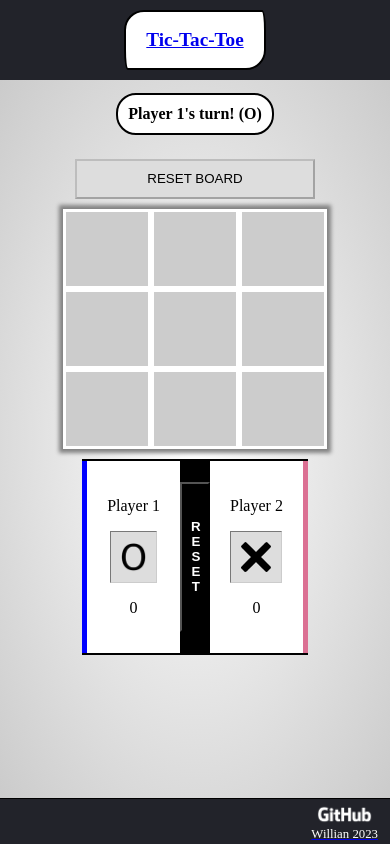
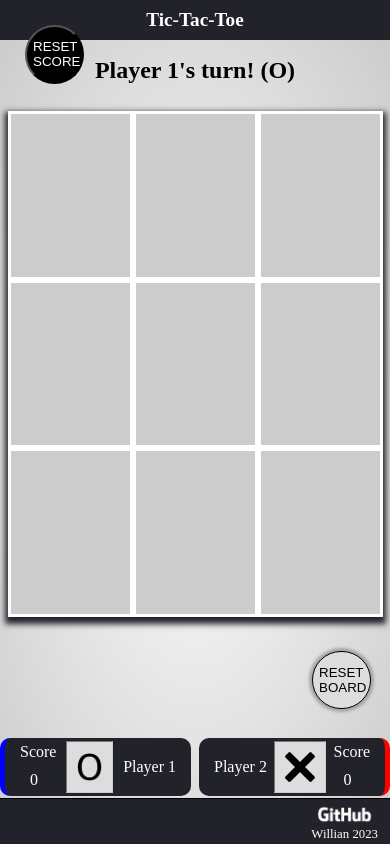
Before and after one commit to theWillPM/Tic-Tac-Toe, a plain HTML site: page index.html in a window 390 px wide. Drawn offline with Linux system fonts and the light colour scheme.

Commit message:
Changed style to be more responsive.
I would still recommend using media queries because of how mobile devices work and how they can change display orientation. This should be addressed in the future.

```diff
--- a/css/styles.css
+++ b/css/styles.css
@@ -8,47 +8,71 @@ header {
     justify-content: center;
     align-items: center;
     width: 100%;
-    height: 80px;
+    height: 40px;
     background-color: #22232a;
-    box-shadow: 0px 0px 3px 1px rgb(26, 26, 26);
+    color: white;
 }
 
 main {
-    background-image: radial-gradient(#ffffff, #cbcbcb);
+    background-image: radial-gradient(#ffffff, #cccccc);
+    display: flex;
+    flex: 1;
+    flex-direction: column;
+    justify-content: flex-start;
+    align-items: center;
+    min-height: calc(100vh - 40px - 45px);
+    gap: 10px;
+}
+
+.main-content {
+    display: flex;
+    min-height: calc(100vh - 80px - 45px);
+    max-width: 98vw;
+    flex: 1;
+    gap: 30px;
+}
+
+.main-content-center {
     display: flex;
     flex-direction: column;
     justify-content: flex-start;
+    height: 50%;
+    flex: 1;
     align-items: center;
-    min-height: calc(100vh - 80px - 46px);
-    gap: 10px;
+    gap: 5vh;
+}
+
+#player-message {
+    font-size: 1.5em;
+    padding: 2vh 0;
+    margin: 0;
 }
 
 table {
     display: flex;
-    flex: 0;
-    box-shadow: 0px 0px 4px 4px rgb(131, 131, 131);
+    box-shadow: 0px 4px 6px 3px #22232a;
+    z-index: 2;
 }
 
 tr {
     display: flex;
-    height: 80px;
+    height: 20vh;
 }
 
 td {
     display: flex;
     align-items: center;
     justify-content: center;
-    min-width: 80px;
+    aspect-ratio: 1 / 1;
+    width: 20vh;
+    max-width: 30vw;
     border: solid white;
     background-color: #CCCCCC;
     transition: 0.4s;
 }
 
 #game-title {
-    border: 2px solid black;
-    border-radius: 20px 4px / 20px;
-    padding: 20px;
-    background-color: white;
+color: white;
 }
 
 h1 {
@@ -62,6 +86,8 @@ h2 {
 
 a {
     transition: 0.6s;
+    text-decoration: none;
+
 }
 
 a:hover:not(#git-link) {
@@ -71,14 +97,6 @@ a:hover:not(#git-link) {
 a:visited {
     color: black;
     text-decoration: none;
-}
-
-#player-message {
-    border: 2px solid black;
-    padding: 10px;
-    border-radius: 20px;
-    background-color: #FFFFFF;
-
 }
 
 td:hover {
@@ -92,59 +110,47 @@ td:hover {
     max-height: 40px;
 }
 
-#reset-button {
+#reset-button, #reset-score-button {
     color: black;
     background-color: #DDDDDD;
-    width: 240px;
+    width: 13vw;
     height: 40px;
     transition: 0.5s;
 }
 
-.scoreboard {
-    background-color: black;
-    display: flex;
-    justify-content: center;
-    align-items: center;
-    border-top: 2px solid black;
-    border-bottom: 2px solid black;
+#reset-score-button {
+    position: absolute;
+    border-radius: 50%;
+    width: 15vw;
+    max-width: 80px;
+    height: 15vw;
+    max-height: 80px;
+    top: 25px;
+    left: 25px;
+    background-color: #000000;
+    color: white;
 }
 
-.vertical-button {
-    display: flex;
-    width: 30px;
-    height: 100%;
+#reset-button:hover {
+    background-color: #ccf0ff;
 }
 
-#reset-score-button {
-    display: flex;
-    justify-content: center;
-    align-items: center;
-    width: 30px;
-    height: 150px;
-    background-color: black;
-    color: white;
-    z-index: 1;
-}
-
-#reset-score-button span {
-    writing-mode: vertical-lr;
-    text-orientation: upright;
-    font-weight: 700;
-    line-height: 0.8rem;
-}
 #reset-score-button:hover {
-    background-color: #444444;
+    background-color: #9d3e3e;
     color: lightblue;
     box-shadow: 0px 0px 2px 2px white;
 }
 
 .player-1-scoreboard, .player-2-scoreboard {
     display: flex;
-    background-color: white;
+    height: 60vh;
     flex-direction: column;
     justify-content: center;
     align-items: center;
     padding: 20px;
+    background-color: #22232a;
+    color: white;
+    border-radius: 10px;
 }
 
 .mark-icon {
@@ -160,9 +166,18 @@ td:hover {
 }
 
 .player-2-scoreboard {
-    border-right: 5px solid palevioletred;
+    border-right: 5px solid red;
 }
 
+.points-container {
+    display: flex;
+    flex-direction: column;
+}
+
+.player-points {
+    height: 10px;
+    margin: 10px;
+}
 
 footer {
     position: absolute;
@@ -200,3 +215,52 @@ footer {
 #footer-github-container:hover {
     background-color: rgb(53, 101, 163);
 }
+
+@media screen and (max-width: 700px)  {
+    main {
+    }
+
+
+    .main-content {
+        width: 90vw;
+        flex-direction: column;
+    }
+
+    .player-1-scoreboard, .player-2-scoreboard {
+        background-color: #22232a;
+        color: white;
+        border-radius: 10px;
+        flex-direction: row-reverse;
+        position: absolute;
+        height: 50px;
+        width: 40%;
+        left: 0px;
+        bottom: 40px;
+        justify-content: space-between;
+        padding: 4px;
+        margin-bottom: 8px;
+        padding-left: 15px;
+        padding-right: 15px;
+
+    }
+    .player-2-scoreboard {
+        flex-direction: row;
+        left: auto;
+        right: 0px;
+    }
+
+    #reset-button {
+        border: 1px solid black;
+        box-shadow: 0px 0px 3px 3px #a5a5a5;
+        position: absolute;
+        bottom: 135px;
+        right: 5vw;
+        border-radius: 50%;
+        height: 15vw;
+        max-height: 60px;
+        width: 15vw;
+        max-width: 60px;
+
+        z-index: 3;
+    }
+}
--- a/index.html
+++ b/index.html
@@ -4,7 +4,7 @@
 <head>
     <meta charset="UTF-8">
     <meta name="description" content="Learning about HTML lists">
-    <meta name="author" content="Arta Farahmand">
+    <meta name="author" content="Willian Pereira Munhoz">
     <meta name="viewport" content="width=device-width,  initial-scale=1.0">
     <title>Module 2 | JavaScript Object Activity | Tic-Tac-Toe</title>
     <link rel="stylesheet" type="text/css" href="css/styles.css" />
@@ -21,7 +21,17 @@
     <main>
 
         <h2 id="player-message">Player 1's turn! (O)</h2>
-        <button type="button" name="reset-button" id="reset-button" onclick="reset();" disabled>RESET BOARD</button>
+        <div class ="main-content">
+
+            <div class="player-1-scoreboard">
+                <p>Player 1</p>
+                <img src="./img/O.png" class="mark-icon">
+                <div class="points-container">
+                    Score
+                    <p class="player-points" id="player-1-score">0</p>
+                </div>
+            </div>
+            <div class="main-content-center">
                 <table id="tic-tac-toe">
                     <tr>
                         <td class="field row-1 column-1" id="1" onclick="draw(1);"></td>
@@ -39,24 +49,21 @@
                         <td class="field row-3 column-1" id="9" onclick="draw(9);"></td>
                     </tr>
                 </table>
-
-        <div class="scoreboard">
-            <div class="player-1-scoreboard">
-                <p>Player 1</p>
-                <img src="./img/O.png" class="mark-icon">
-                <p id="player-1-score">0</p>
-            </div>
-            <div class="vertical-button">
-                <button type="button" name="reset-score-button" id="reset-score-button" onclick="resetScore();" >
-                    <span>RESET</span>
+                <button type="button" name="reset-button" id="reset-button" onclick="reset();" disabled>RESET BOARD</button>
+                <button type="button" name="reset-score-button" id="reset-score-button" onclick="resetScore();">RESET SCORE</button>
                 </button>
             </div>
+
             <div class="player-2-scoreboard">
                 <p>Player 2</p>
                 <img src="./img/X.png" class="mark-icon">
-                <p id="player-2-score">0</p>
+                <div class="points-container">
+                    Score
+                    <p class="player-points" id="player-2-score">0</p>
                 </div>
             </div>
+        </div>
+
 
         <footer>
             <!-- Link to my GitHub -->
--- a/js/mainjs.js
+++ b/js/mainjs.js
@@ -7,7 +7,9 @@ Author: Willian Pereira Munhoz
 
 ///////////////////////////////////////////////////////////////////////////////////////////////////////////////////////////////////////////////////////////
 
-
+let y = [];
+let yy = 0;
+if(y==yy) console.log("True");
 
 /* Question 1:
 
--- a/js/tic-tac-toe.js
+++ b/js/tic-tac-toe.js
@@ -58,6 +58,7 @@ console.log(fields);
 function draw(fieldNumber) {
     if (gameState != "end") {
         playCount++;
+        enableResetButton();
 
         let x = Math.floor((fieldNumber-1)/3);
         let y = (fieldNumber-1)%3;
@@ -152,6 +153,7 @@ function checkDiagonals(player) {
         handleGameOver();
     }
 }
+
 function reset() {
     fields.forEach(element => {
         element.innerHTML = "";
@@ -162,8 +164,10 @@ function reset() {
     resetColors();
     refreshFieldMarks();
     resetButton.setAttribute("disabled", "true");
-    resetButton.style.backgroundColor = "#DDDDDD";
+    resetButton.style.backgroundColor = "#DDDDDD  :hover";
     playCount = 0;
+    resetButton.style.scale=1.0;
+
 }
 
 function handleGameOver() {
@@ -171,8 +175,8 @@ function handleGameOver() {
     enableResetButton();
     if (currentPlayer == "O") playerOneScoreCount++;
     else if (currentPlayer == "X") playerTwoScoreCount++;
-    playerOneScoreHTML.innerHTML = "Score: " + playerOneScoreCount;
-    playertwoScoreHTML.innerHTML = "Score: " + playerTwoScoreCount;
+    playerOneScoreHTML.innerHTML =  playerOneScoreCount;
+    playertwoScoreHTML.innerHTML =  playerTwoScoreCount;
 }
 
 function paintWinnerRow(x) {
@@ -213,5 +217,6 @@ function resetScore() {
 
 function enableResetButton() {
     resetButton.removeAttribute("disabled");
-    resetButton.style.backgroundColor="#b9e8ff";
+    resetButton.style.backgroundColor="white :hover";
+    resetButton.style.scale=1.2;
 }
```
Lines whose indentation alone changed are shown as unchanged.
